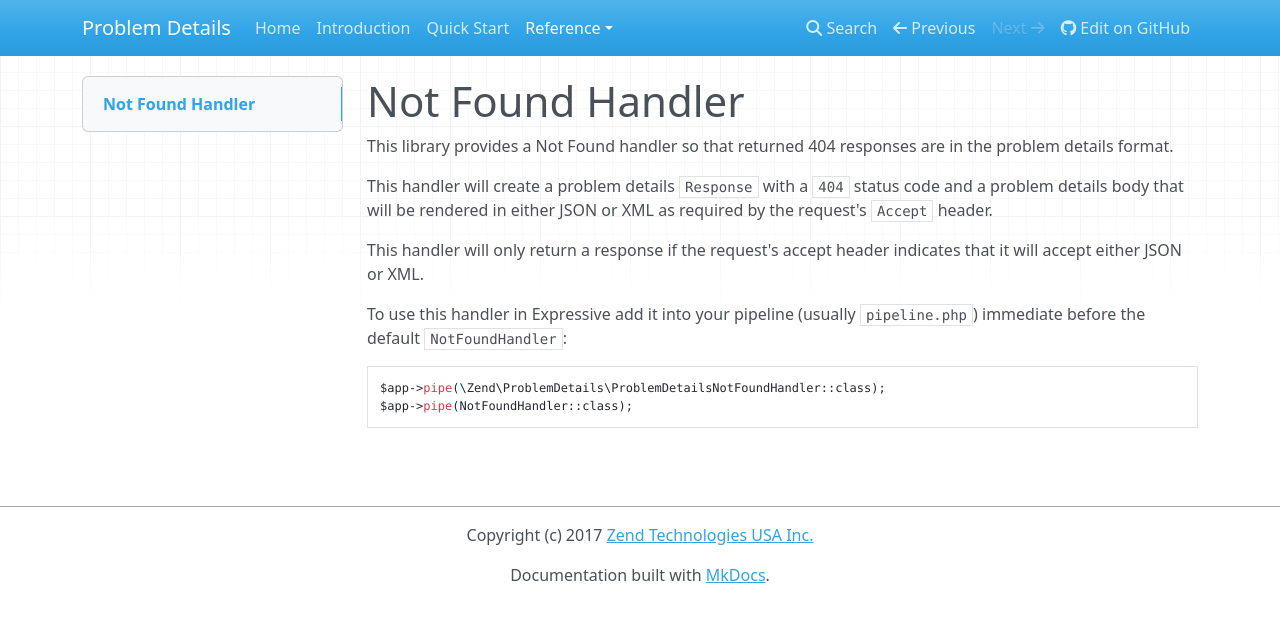
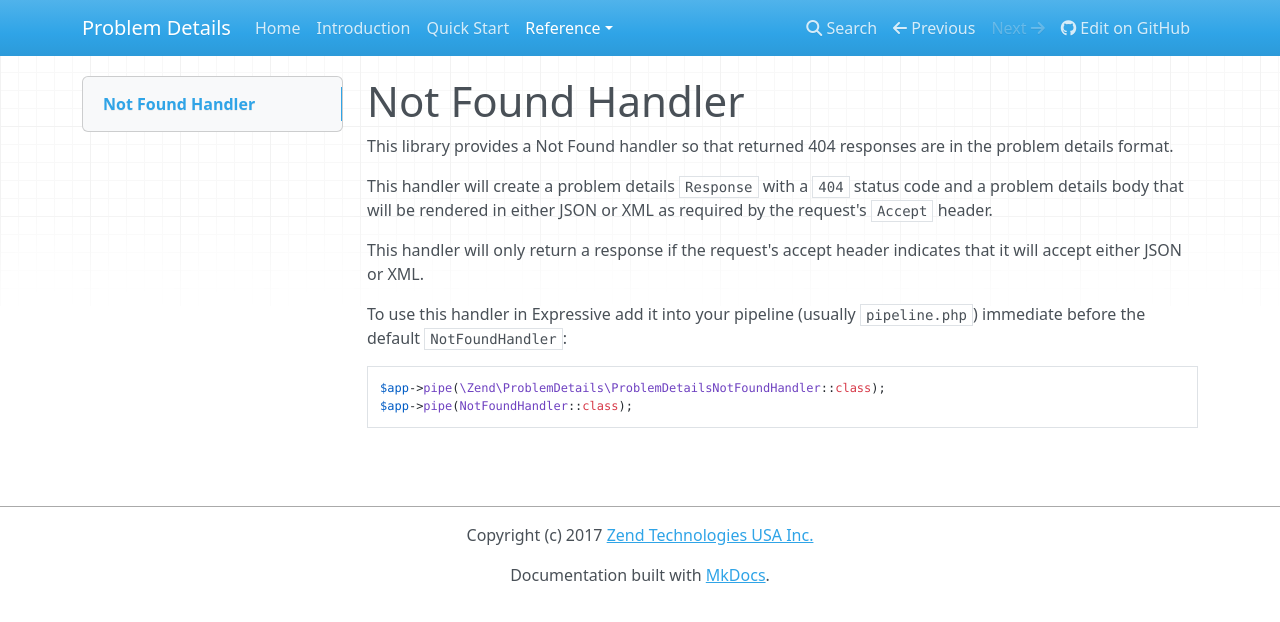
Before and after one commit to zendframework/zend-problem-details, an MkDocs documentation site: the page built from docs/book/not-found-handler.md, in a window 1280 px wide. Shown: the top 622 px of the page. Built offline with MkDocs 1.6.1, drawn with Linux system fonts in a browser that asks for light colours; nearby versions of some CDN libraries; old or Windows-style settings are respelled for this version of MkDocs.

Commit message:
Tidy ProbleDetailsNotFoundHandler documentation

````diff
--- a/docs/book/not-found-handler.md
+++ b/docs/book/not-found-handler.md
@@ -10,12 +10,10 @@ the request's `Accept` header.
 This handler will only return a response if the request's accept header indicates
 that it will accept either JSON or XML.
 
-
 To use this handler in Expressive add it into your pipeline (usually `pipeline.php`)
 immediate before the default `NotFoundHandler`:
 
-
-```
+```php
 $app->pipe(\Zend\ProblemDetails\ProblemDetailsNotFoundHandler::class);
 $app->pipe(NotFoundHandler::class);
 ```
````
Also changed, not shown: docs/book/quick-start.md (+1 -1 lines).
